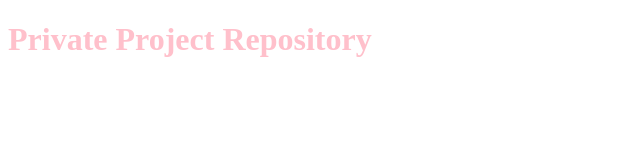
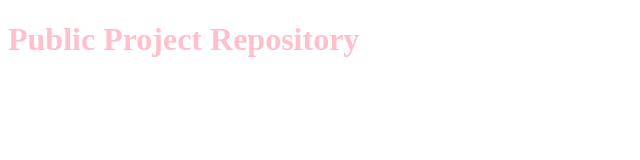
Before and after one commit to amolkedar1996/Project2, a plain HTML site: page index.html in a window 1280 px wide. Shown: the full height of the page, 0-640 px from the left. Drawn offline with Linux system fonts and the light colour scheme.

Commit message:
made public repo

```diff
--- a/index.html
+++ b/index.html
@@ -8,6 +8,6 @@
     <link rel="stylesheet" type="text/css" href="world.css">
 </head>
 <body>
-    <h1>Private Project Repository</h1>
+    <h1>Public Project Repository</h1>
 </body>
 </html>
```
